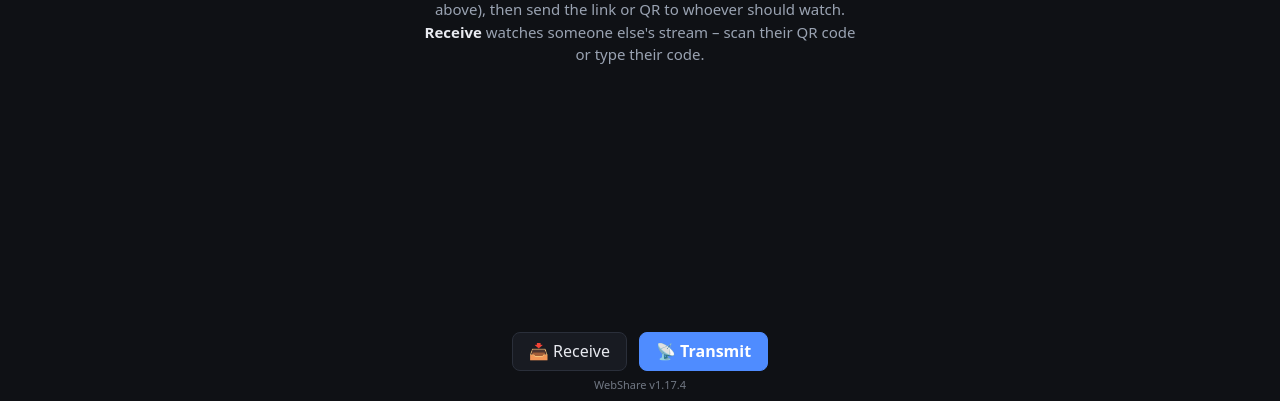
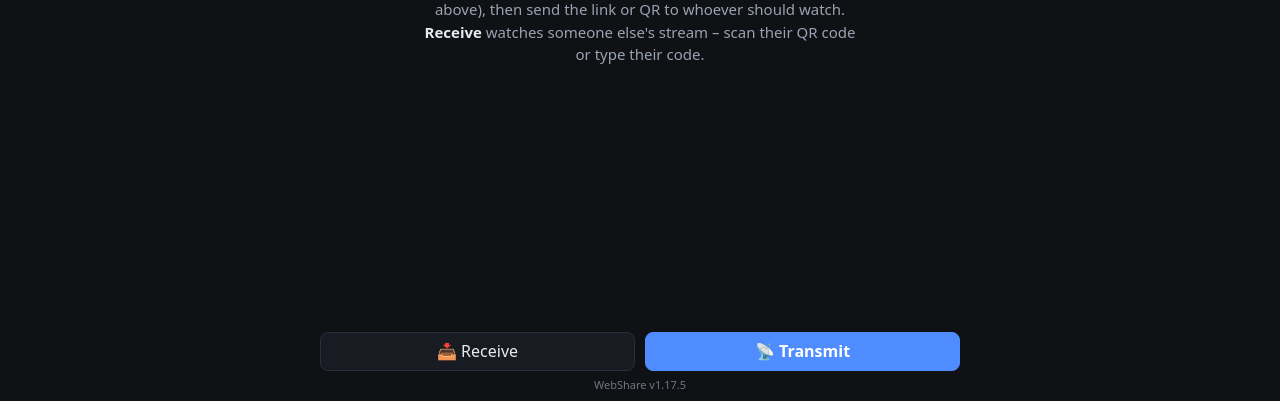
Before and after one commit to umilan/webshare, a website: page docs/index.html in a window 1280 px wide. Shown: the part 399-800 px from the top of the page. Drawn offline with Linux system fonts and the light colour scheme.

Commit message:
Full-width Receive/Transmit buttons (v1.17.5)
Co-Authored-By: Claude Opus 5.5 <noreply@anthropic.com>
Claude-Session: https://claude.ai/code/session_01RXigPx9G7oB6qxcWpaiyw2

```diff
--- a/docs/index.html
+++ b/docs/index.html
@@ -65,7 +65,8 @@ input[type=text] { font:inherit; color:var(--text); background:#0b0d11; border:1
 #rxModal #rxClose { width:min(92vw, 640px); }
 #rxModal input { font-size:18px; flex:1; min-width:0; }
 #rxModal button { padding:11px 20px; font-size:16px; }
-#idleActions { display:flex; gap:12px; }
+#idleActions { display:flex; gap:10px; width:min(100%, 640px); }
+#idleActions button { flex:1; }
 #idleActions[hidden] { display:none; }
 button.big { padding:11px 22px; font-size:16px; }
 #qrModal button { padding:12px 22px; font-size:16px; }
@@ -226,7 +227,7 @@ button.big { padding:11px 22px; font-size:16px; }
 
 <script>
 const $ = (id) => document.getElementById(id);
-const APP_VERSION = '1.17.4'; // bump on every published change
+const APP_VERSION = '1.17.5'; // bump on every published change
 const PREFIX = 'webshare-v1-';
 const ALPHABET = 'ABCDEFGHJKLMNPQRSTUVWXYZ23456789';
 const randomCode = () => Array.from(crypto.getRandomValues(new Uint8Array(6)), b => ALPHABET[b % ALPHABET.length]).join('');
```
